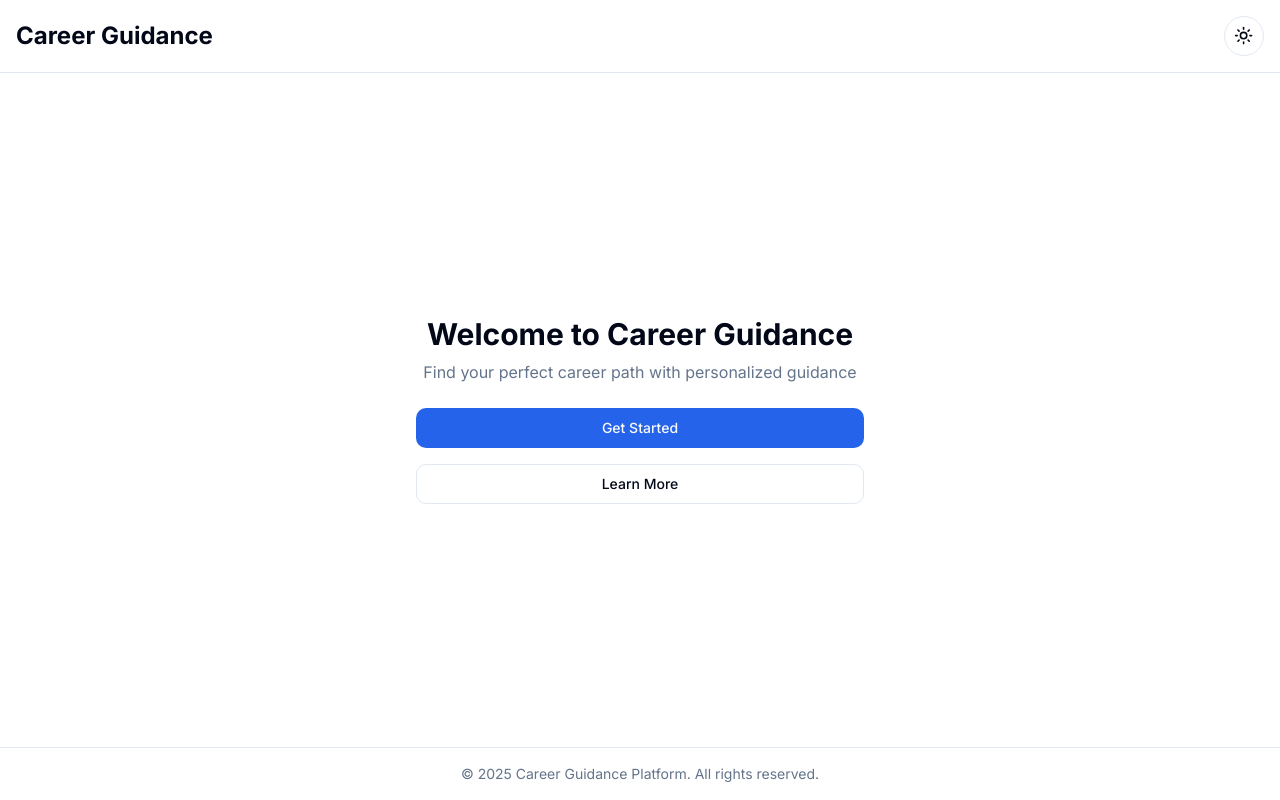
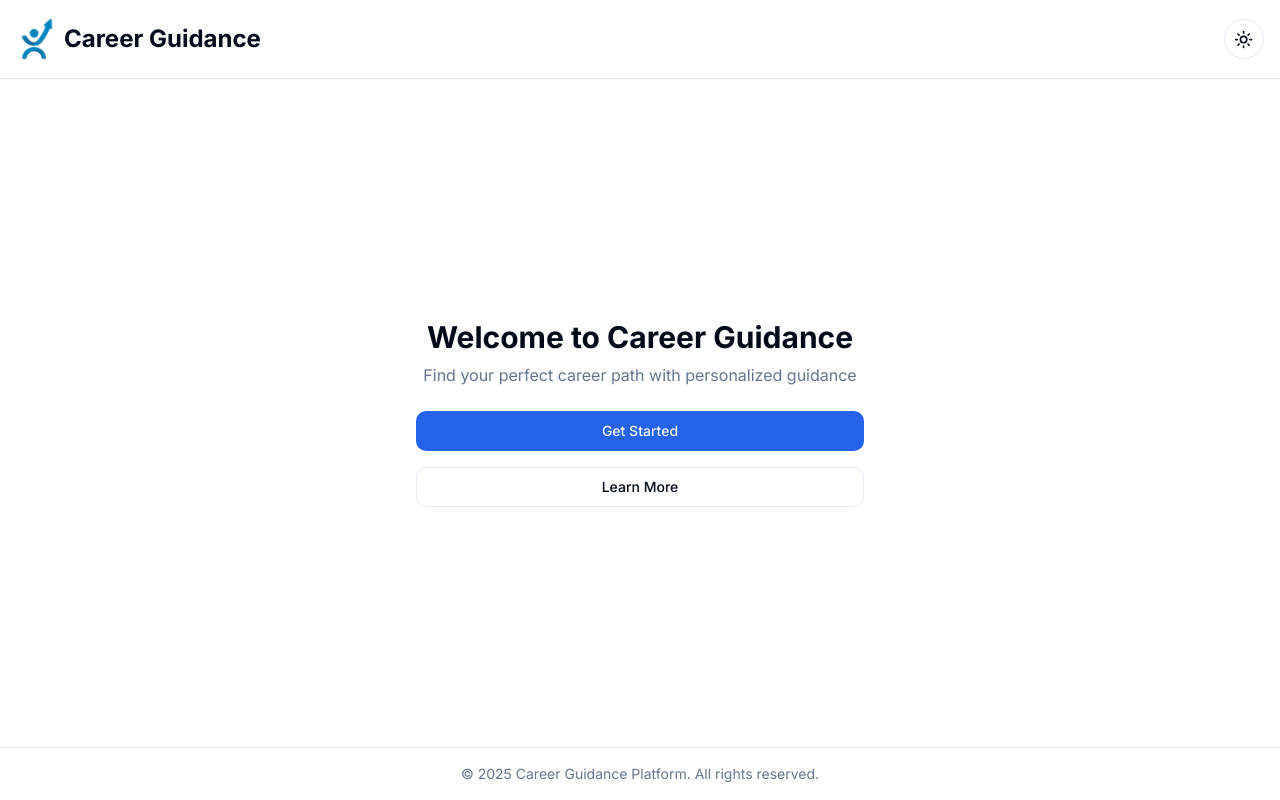
Before and after one commit to Rakesh-Bhagat/Career-Compass, a Next.js app: page / in a window 1280 px wide. Built offline with nearby package versions, Linux system fonts and the light colour scheme.

Commit message:
added logo

```diff
--- a/components/Navbar.tsx
+++ b/components/Navbar.tsx
@@ -1,10 +1,22 @@
+import Image from "next/image";
 import { ThemeToggle } from "./theme-toggle";
 
 export function Navbar() {
-    return <header className="border-b">
-    <div className="container mx-auto py-4 px-4 flex justify-between items-center">
-      <h1 className="text-2xl font-bold">Career Guidance</h1>
-      <ThemeToggle />
-    </div>
-  </header>
+  return (
+    <header className="border-b">
+      <div className="container mx-auto py-4 px-4 flex justify-between items-center">
+        <div className="flex items-center" >
+          <Image
+            src="/career-logo.png?height=40&width=40"
+            alt="Logo"
+            width={40}
+            height={40}
+            className="mr-2"
+          />
+          <h1 className="text-2xl font-bold">Career Guidance</h1>
+        </div>
+        <ThemeToggle />
+      </div>
+    </header>
+  );
 }
```
Also changed, not shown: public/career-logo.png (added).
